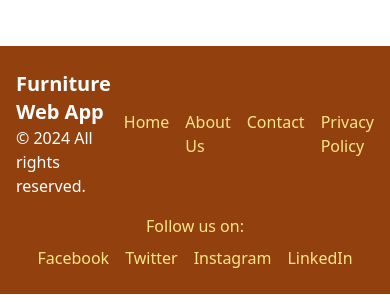
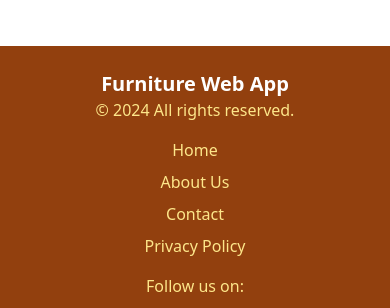
Before and after one commit to maad-odoo/odoo-Furniture-Renting, a React (Vite) app: page /furniture/1 in a window 390 px wide. Shown: the part 858-1166 px from the top of the page. Built offline with nearby package versions, Linux system fonts and the light colour scheme.

Commit message:
Update Footer.jsx

```diff
--- a/src/components/Footer/Footer.jsx
+++ b/src/components/Footer/Footer.jsx
@@ -4,12 +4,12 @@ const Footer = () => {
     return (
         <footer className="bg-amber-800 text-amber-200 py-6">
             <div className="container mx-auto px-4">
-                <div className="flex justify-between items-center">
-                    <div className="text-white">
-                        <h2 className="text-xl font-bold">Furniture Web App</h2>
+                <div className="flex flex-col md:flex-row justify-between items-center">
+                    <div className="text-center md:text-left mb-4 md:mb-0">
+                        <h2 className="text-xl font-bold text-white">Furniture Web App</h2>
                         <p>&copy; 2024 All rights reserved.</p>
                     </div>
-                    <div className="flex space-x-4">
+                    <div className="flex flex-col md:flex-row space-y-2 md:space-y-0 md:space-x-4 text-center">
                         <a href="#" className="text-amber-200 hover:text-white">Home</a>
                         <a href="#" className="text-amber-200 hover:text-white">About Us</a>
                         <a href="#" className="text-amber-200 hover:text-white">Contact</a>
```
